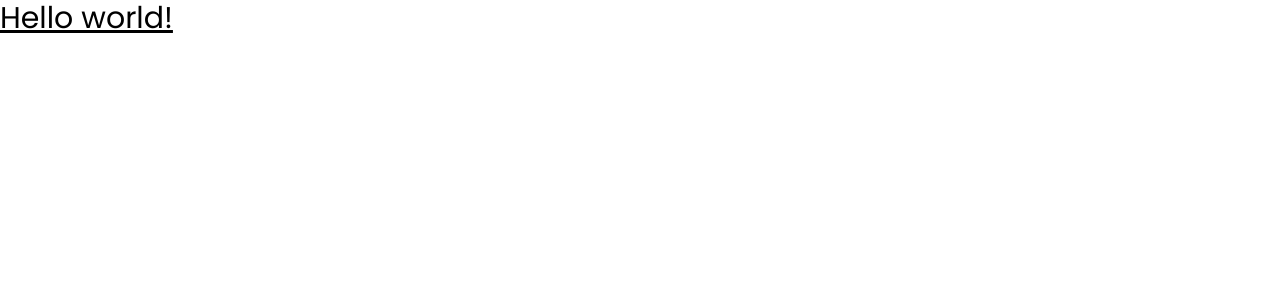
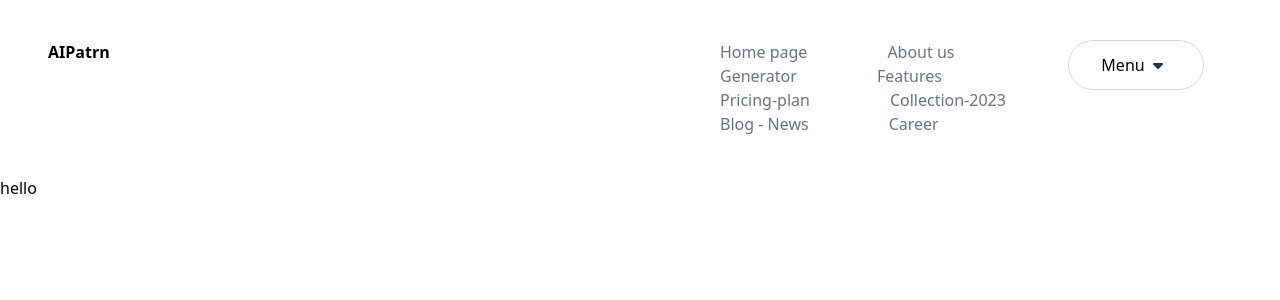
Before and after one commit to rohit-patil18/AIPatrn-landing-page, a React (Vite) app: page / in a window 1280 px wide. Shown: the top 300 px of the page. Built offline with nearby package versions, Linux system fonts and the light colour scheme.

Commit message:
header initial commit

```diff
--- a/src/App.jsx
+++ b/src/App.jsx
@@ -1,3 +1,10 @@
+import Header from "./Header";
+
 export default function App() {
-  return <h1 className="text-3xl underline font-poppins">Hello world!</h1>;
+  return (
+    <body className="h-screen flex flex-col">
+      <Header className="flex-1" />
+      <main className="h-full">hello</main>
+    </body>
+  );
 }
--- /dev/null
+++ b/src/Header.jsx
@@ -0,0 +1,38 @@
+// import React from "react";
+import downArrow from "./assets/icons/caret-down-solid.svg";
+
+const navLinks = [
+  "Home page",
+  "About us",
+  "Generator",
+  "Features",
+  "Pricing-plan",
+  "Collection-2023",
+  "Blog - News",
+  "Career",
+];
+
+function Header() {
+  return (
+    <header className="px-12 py-10 flex">
+      <h1 className="font-bold flex-1">AIPatrn</h1>
+      <nav className="flex flex-1">
+        <ul className="flex flex-2 flex-wrap w-400 place-content-start">
+          {navLinks.map((navLink) => (
+            <li key={navLink} className="text-gray-500 ml-20">
+              {navLink}
+            </li>
+          ))}
+        </ul>
+        <div className="flex-1 flex items-start justify-center">
+          <button className="flex items-center gap-2 border border-gray-300 rounded-full pr-10 pl-8 py-3">
+            <p className="font-medium">Menu</p>
+            <img src={downArrow} alt="Menu" />
+          </button>
+        </div>
+      </nav>
+    </header>
+  );
+}
+
+export default Header;
--- a/tailwind.config.js
+++ b/tailwind.config.js
@@ -8,6 +8,9 @@ export default {
     extend: {
       fontFamily: {
         "poppins": ["Poppins", "sans-serific"],
+      },
+      width: {
+        "400": "400px",
       }
     },
   },
```
